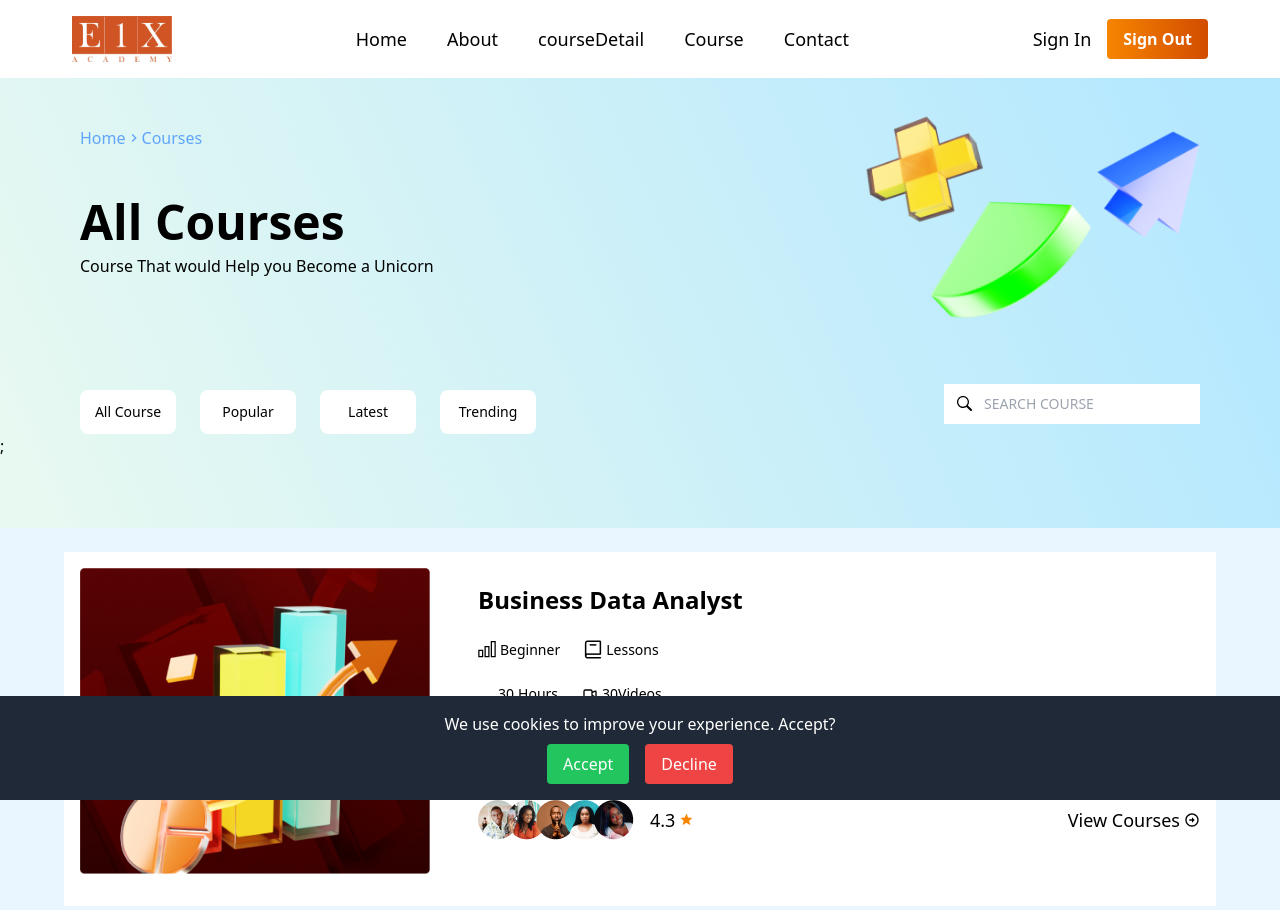
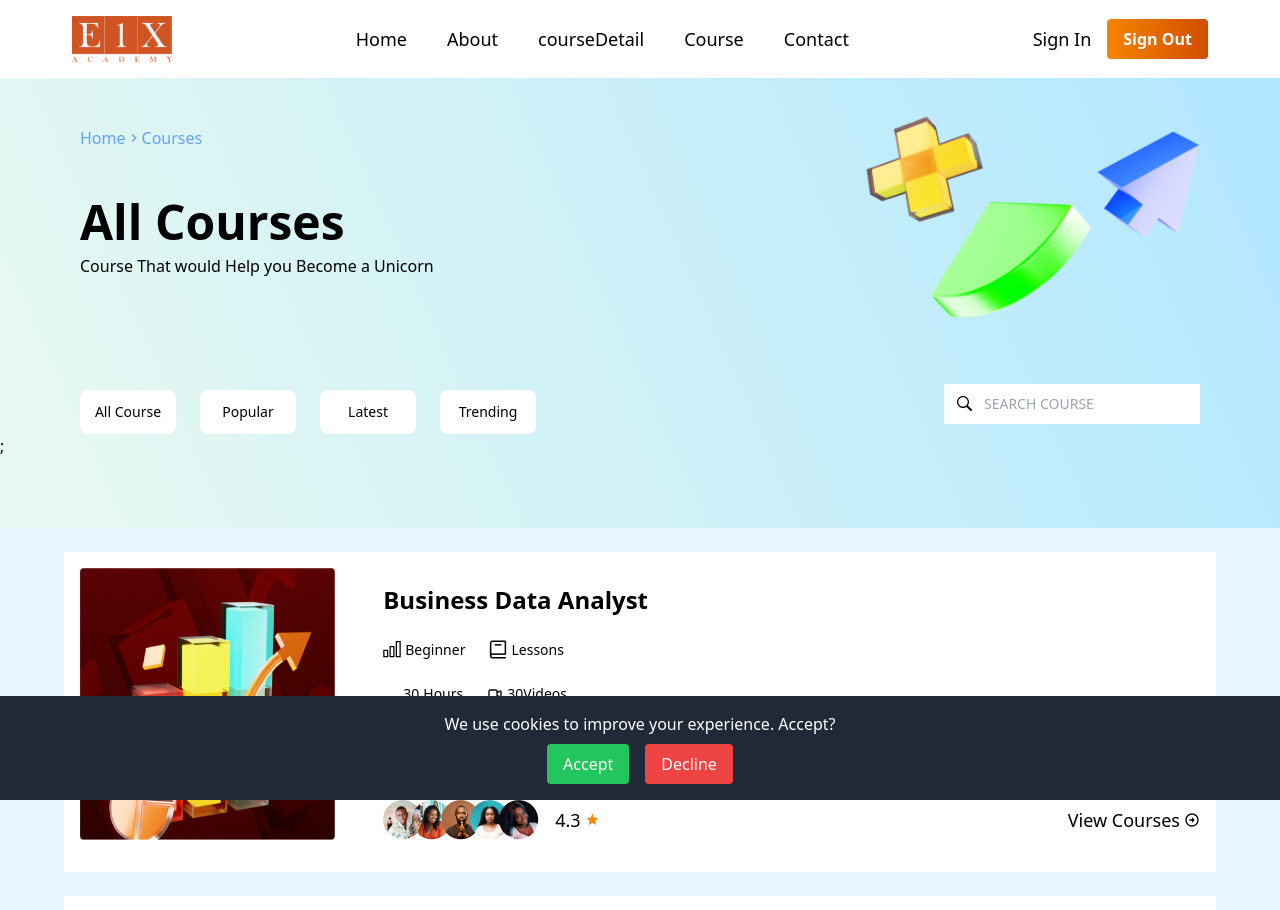
Before and after one commit to edoubleone/e1xacademyfrontend, a React (Create React App) app: page /course in a window 1280 px wide. Shown: the top 910 px of the page. Built offline with nearby package versions, Linux system fonts and the light colour scheme; some icons are missing.

Commit message:
updated the course pages

```diff
--- a/src/components/Courses/components/CourseCard.jsx
+++ b/src/components/Courses/components/CourseCard.jsx
@@ -22,7 +22,10 @@ const CourseCard = ({
       <div className="mb-4">
         <div className="flex space-x-4 md:flex-row">
           <div className="lg:flex w-full gap-12 ">
-            <img src={imageSrc} width="350" height="600" alt="course-pics" />
+            <div className="flex md:justify-center">
+              <img src={imageSrc} width="350" height="600" alt="course-pics" />
+            </div>
+
             <div className="w-full">
               <div className="lg:space-y-6 space-y-3 lg:mt-4 ">
                 <h1 className="font-bold lg:text-2xl">{title}</h1>
```
